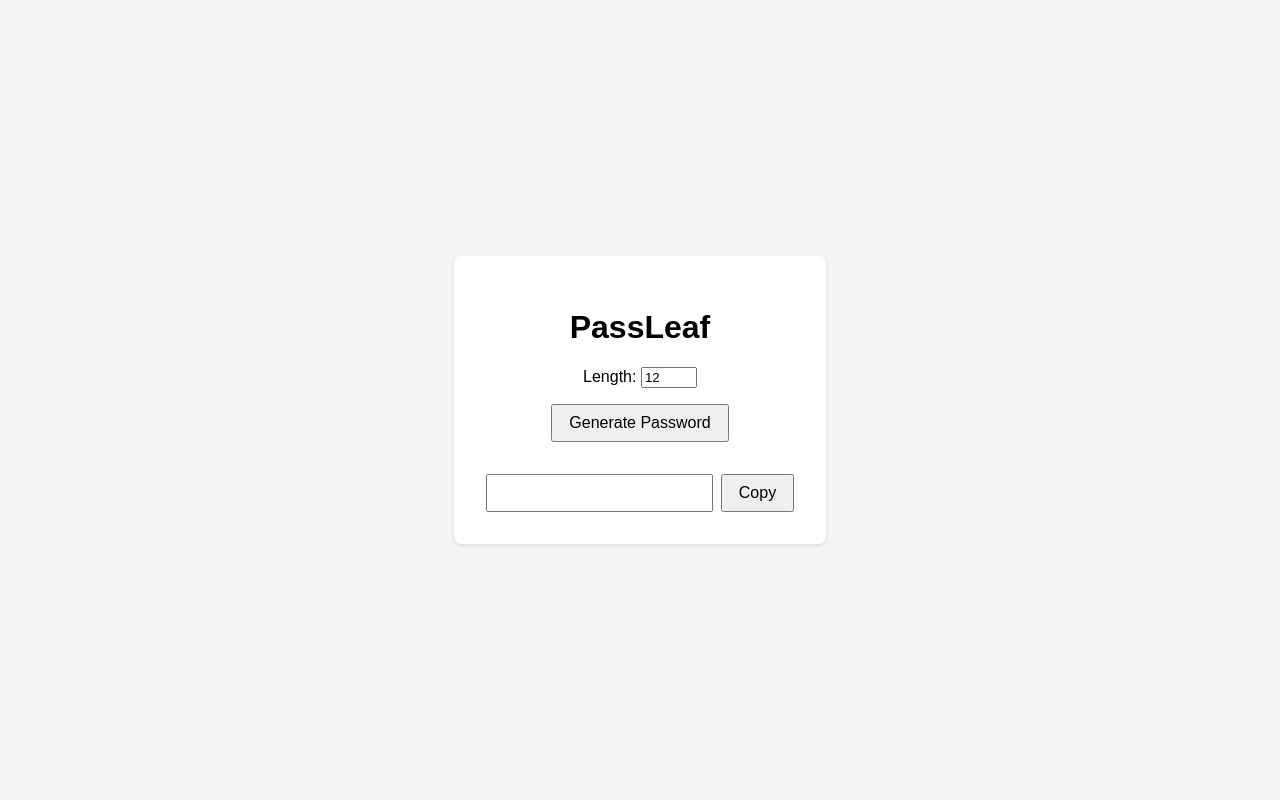
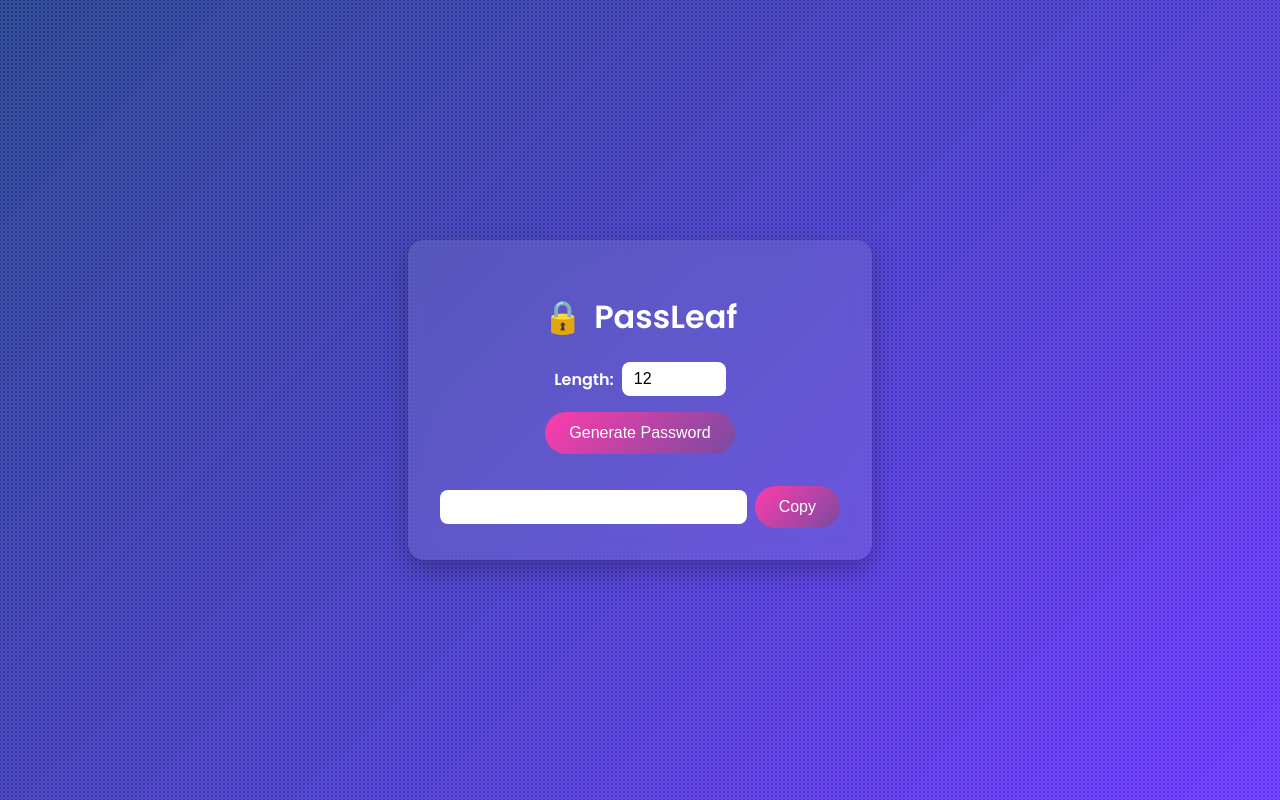
Before and after one commit to roblanc/PassLeaf, a plain HTML site: page index.html in a window 1280 px wide. Drawn offline with Linux system fonts and the light colour scheme.

Commit message:
Restyle landing page

```diff
--- a/index.html
+++ b/index.html
@@ -4,11 +4,14 @@
     <meta charset="UTF-8">
     <meta name="viewport" content="width=device-width, initial-scale=1.0">
     <title>PassLeaf</title>
+    <link rel="preconnect" href="https://fonts.googleapis.com">
+    <link rel="preconnect" href="https://fonts.gstatic.com" crossorigin>
+    <link href="https://fonts.googleapis.com/css2?family=Poppins:wght@400;600&display=swap" rel="stylesheet">
     <link rel="stylesheet" href="style.css">
 </head>
 <body>
     <div class="container">
-        <h1>PassLeaf</h1>
+        <h1><span class="icon">&#128274;</span> PassLeaf</h1>
         <div class="options">
             <label for="length">Length:</label>
             <input type="number" id="length" min="4" max="32" value="12">
--- a/style.css
+++ b/style.css
@@ -1,43 +1,97 @@
 body {
-    font-family: Arial, sans-serif;
+    font-family: 'Poppins', system-ui, sans-serif;
     display: flex;
     align-items: center;
     justify-content: center;
     height: 100vh;
     margin: 0;
-    background: #f5f5f5;
+    color: #fff;
+    background:
+        radial-gradient(circle at 2px 2px, rgba(255, 255, 255, 0.1) 2px, transparent 0) 0 0/4px 4px,
+        linear-gradient(135deg, #1e3a8a, #632ffb);
 }
 
 .container {
     text-align: center;
-    background: #fff;
+    background: rgba(255, 255, 255, 0.1);
     padding: 2rem;
-    border-radius: 8px;
-    box-shadow: 0 2px 4px rgba(0, 0, 0, 0.1);
+    border-radius: 16px;
+    box-shadow: 0 10px 25px rgba(0, 0, 0, 0.25);
+    backdrop-filter: blur(10px);
+    width: 90%;
+    max-width: 400px;
+    animation: fadeIn 0.6s ease-out;
 }
 
 button {
     margin-top: 1rem;
-    padding: 0.5rem 1rem;
+    padding: 0.75rem 1.5rem;
     font-size: 1rem;
+    border: none;
+    border-radius: 999px;
+    background-image: linear-gradient(135deg, #ff3cac, #784ba0);
+    color: #fff;
+    cursor: pointer;
+    transition: transform 0.15s ease, box-shadow 0.15s ease;
+}
+
+button:hover {
+    transform: translateY(-2px);
+    box-shadow: 0 4px 15px rgba(0, 0, 0, 0.3);
 }
 
 .password-group {
     margin-top: 1rem;
     display: flex;
+    align-items: center;
 }
 
 .password-group input {
     flex: 1;
+    padding: 0.5rem 0.75rem;
+    border: none;
+    border-radius: 8px;
+    font-size: 1rem;
 }
 
 .password-group button {
     margin-left: 0.5rem;
 }
 
+.options {
+    display: flex;
+    align-items: center;
+    gap: 0.5rem;
+    justify-content: center;
+}
+
+.options label {
+    font-weight: 600;
+}
+
 input[type="text"] {
     width: 100%;
-    padding: 0.5rem;
+    padding: 0.5rem 0.75rem;
     margin-top: 1rem;
+    border: none;
+    border-radius: 8px;
     font-size: 1rem;
 }
+
+input[type="number"] {
+    width: 80px;
+    padding: 0.5rem 0.75rem;
+    border: none;
+    border-radius: 8px;
+    font-size: 1rem;
+}
+
+.icon {
+    color: #e54cff;
+    margin-right: 0.25rem;
+}
+
+@keyframes fadeIn {
+    from { opacity: 0; transform: translateY(10px); }
+    to { opacity: 1; transform: translateY(0); }
+}
```
Also changed, not shown: 1 other file.
